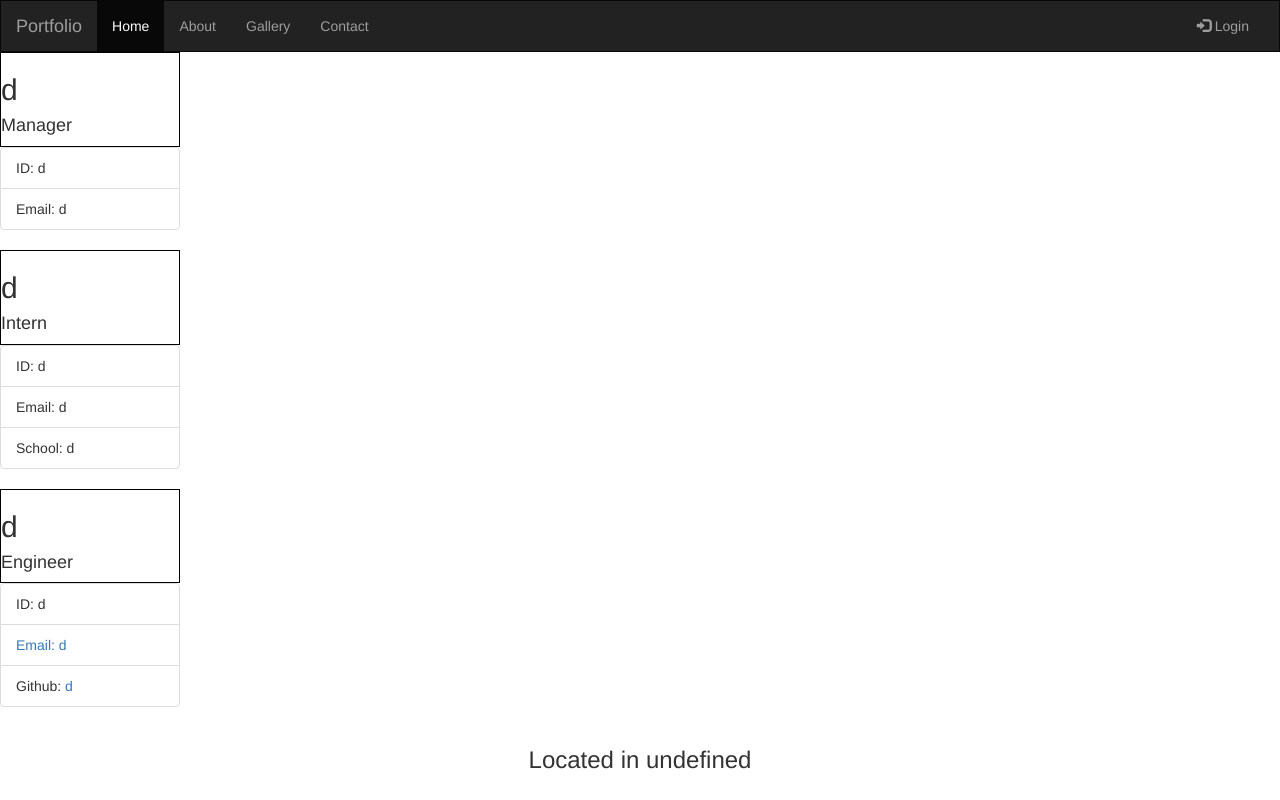
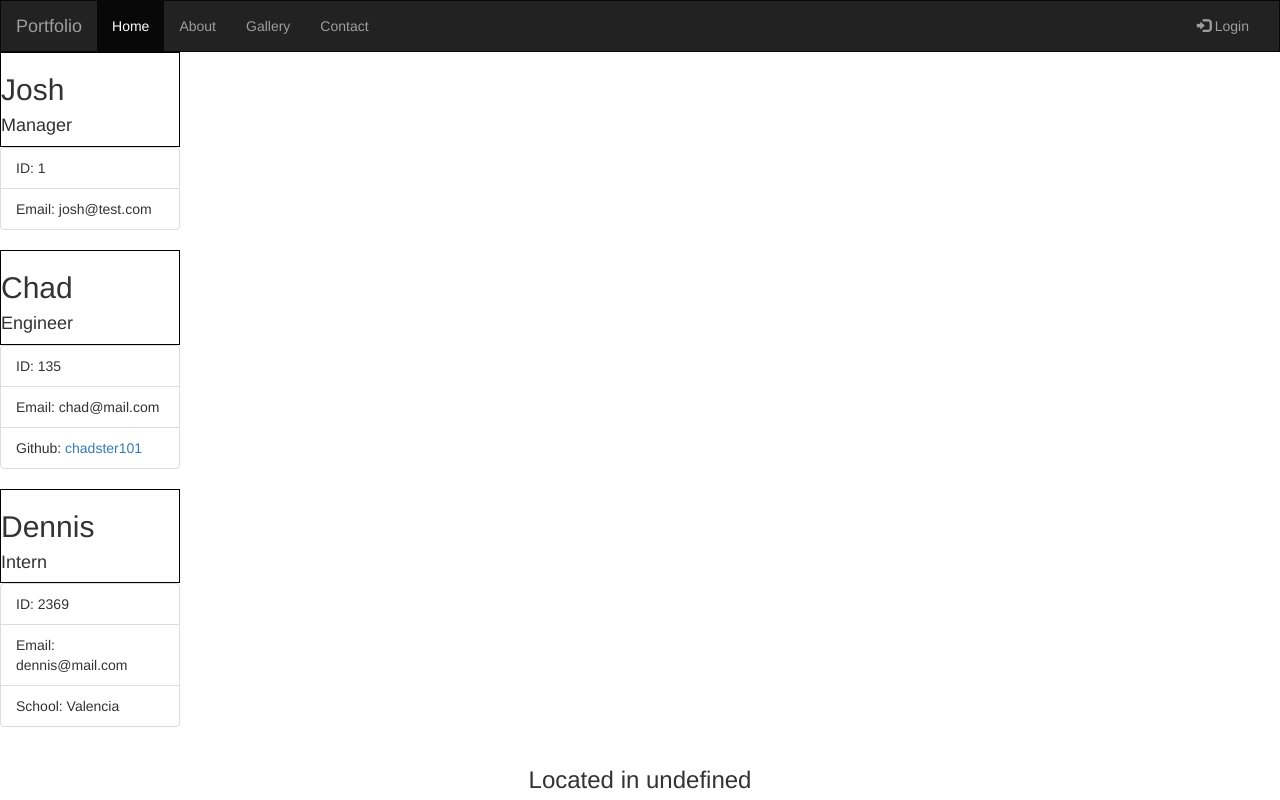
Before and after one commit to jshuaaaa/Team-profile-generator, a website: page index.html in a window 1280 px wide. Shown: the top 800 px of the page. Drawn offline with nearby package versions, Linux system fonts and the light colour scheme.

Commit message:
fixed test issues

```diff
--- a/index.html
+++ b/index.html
@@ -54,25 +54,25 @@
    <div class="card" style="width: 18rem;">
 
         <div class="card-body" style="border: 1px solid black">
-          <h2 class="card-title">d</h2>
+          <h2 class="card-title">Josh</h2>
           <h4 class="card-text">Manager</h4>
         </div>
         <ul class="list-group list-group-flush">
-          <li class="list-group-item">ID: d</li>
-          <li class="list-group-item">Email: d</li>
+          <li class="list-group-item">ID: 1</li>
+          <li class="list-group-item">Email: josh@test.com</li>
         </ul>
 
       </div>
        <div class="card" style="width: 18rem;">
 
         <div class="card-body" style="border: 1px solid black">
-             <h2 class="card-title">d</h2>
-             <h4 class="card-text">Intern</h4>
+          <h2 class="card-title">Chad</h2>
+          <h4 class="card-text">Engineer</h4>
         </div>
         <ul class="list-group list-group-flush">
-             <li class="list-group-item">ID: d</li>
-             <li class="list-group-item">Email: d</li>
-             <li class="list-group-item">School: d</li>
+          <li class="list-group-item">ID: 135</li>
+          <li class="list-group-item">Email: chad@mail.com</li>
+          <li class="list-group-item">Github: <a href="https://github.com/chadster101"> chadster101</a></li>
         </ul>
 
       </div>
@@ -80,13 +80,13 @@
           <div class="card" style="width: 18rem;">
 
            <div class="card-body" style="border: 1px solid black">
-          <h2 class="card-title">d</h2>
-          <h4 class="card-text">Engineer</h4>
+             <h2 class="card-title">Dennis</h2>
+             <h4 class="card-text">Intern</h4>
            </div>
            <ul class="list-group list-group-flush">
-          <li class="list-group-item">ID: d</li>
-          <li class="list-group-item"><a href="mailto:email@example.com">Email: d</a></li>
-          <li class="list-group-item">Github: <a href="https://github.com/d"> d</a></li>
+             <li class="list-group-item">ID: 2369</li>
+             <li class="list-group-item">Email: dennis@mail.com</li>
+             <li class="list-group-item">School: Valencia</li>
            </ul>
 
          </div>
--- a/package.json
+++ b/package.json
@@ -4,7 +4,7 @@
   "description": "In this activity, you will build a command-line tool that generates an HTML portfolio page from user input.",
   "main": "index.js",
   "scripts": {
-    "test": "echo \"Error: no test specified\" && exit 1"
+    "test": "jest"
   },
   "keywords": [],
   "author": "",
```
Also changed, not shown: test/index.test.js (+1 -1 lines). Lines whose indentation alone changed are shown as unchanged.
